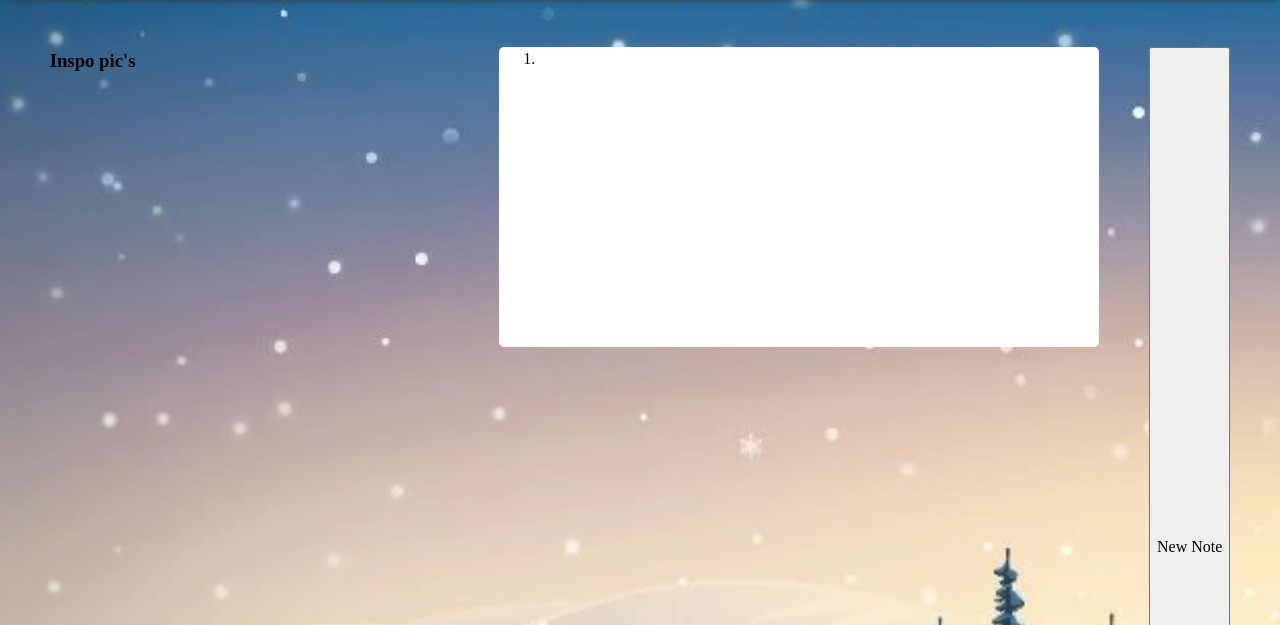
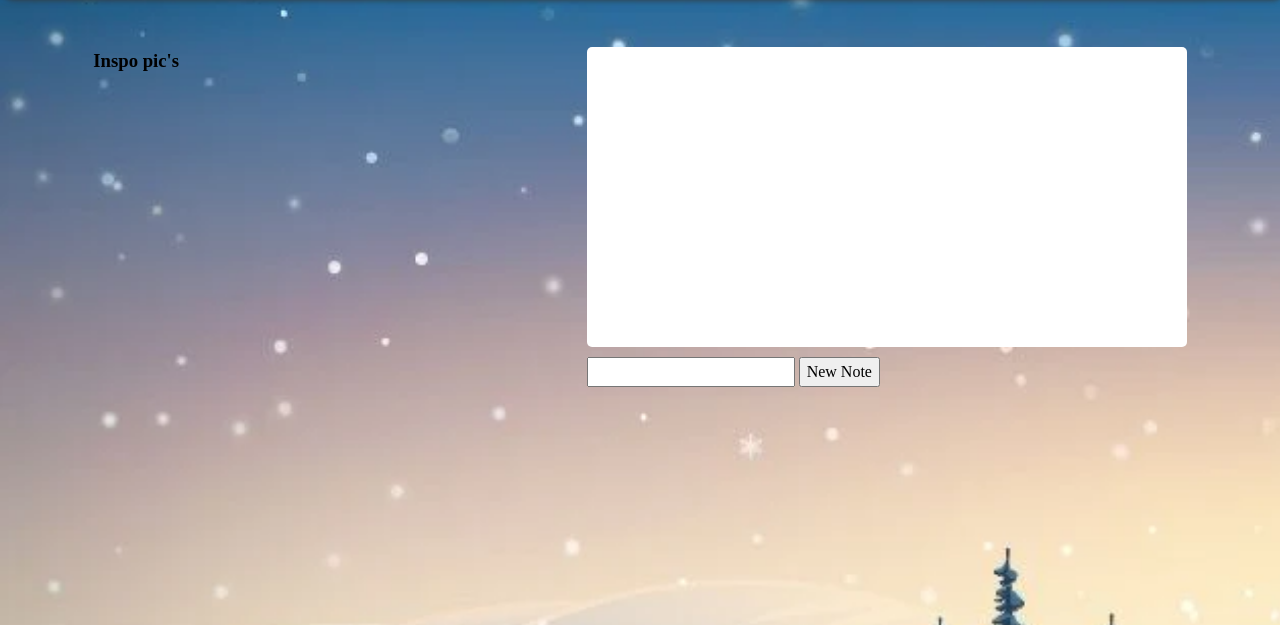
Before and after one commit to Petrichor4/Gift-Planning, a plain HTML site: page index.html in a window 1280 px wide. Shown: the part 175-800 px from the top of the page. Drawn offline with Linux system fonts and the light colour scheme; a web font is replaced by a local one.

Commit message:
added persistance to input

```diff
--- a/assets/script.js
+++ b/assets/script.js
@@ -1,8 +1,13 @@
 const notes = document.querySelector("ol");
+const input = document.querySelector("input");
+let li = document.createElement("li")
 
-ol.addEventListener('keyup', persist);
+notes.innerHTML = localStorage.getItem('value');
+
+input.addEventListener('keyup', persist);
 
 function persist() {
-    localStorage.setItem('value', notes.value);
-    console.log( localStorage.getItem('value'));
+    localStorage.setItem('value', input.value);
+    console.log(localStorage.getItem('value'))
+    notes.innerHTML = localStorage.getItem('value');
 }
--- a/assets/style.css
+++ b/assets/style.css
@@ -32,13 +32,20 @@ header {
         width: 400px;
         height: 1000px;
     }
-    .notes {
+    ol {
         background-color: white;
         border-radius: 5px;
         height: 300px;
         width: 600px;
         min-width: 200px;
     }
+
+li {
+    padding-top: 6px;
+}
+input {
+    margin-top: 10px;
+}
 h1 {
     color:white;
     display: block;
--- a/index.html
+++ b/index.html
@@ -21,11 +21,12 @@
         <h3>Inspo pic's</h3>
       </section>
       <section class="notes">
-        <ol contenteditable="true">
-          <li></li>
+        <ol id="note-pad" contenteditable="true">
+
         </ol>
+        <input id ="input" type="text">
+        <button id="newNote">New Note</button>
       </section>
-      <button id="newNote">New Note</button>
     </main>
     <script src="./assets/script.js"></script>
   </body>
```
